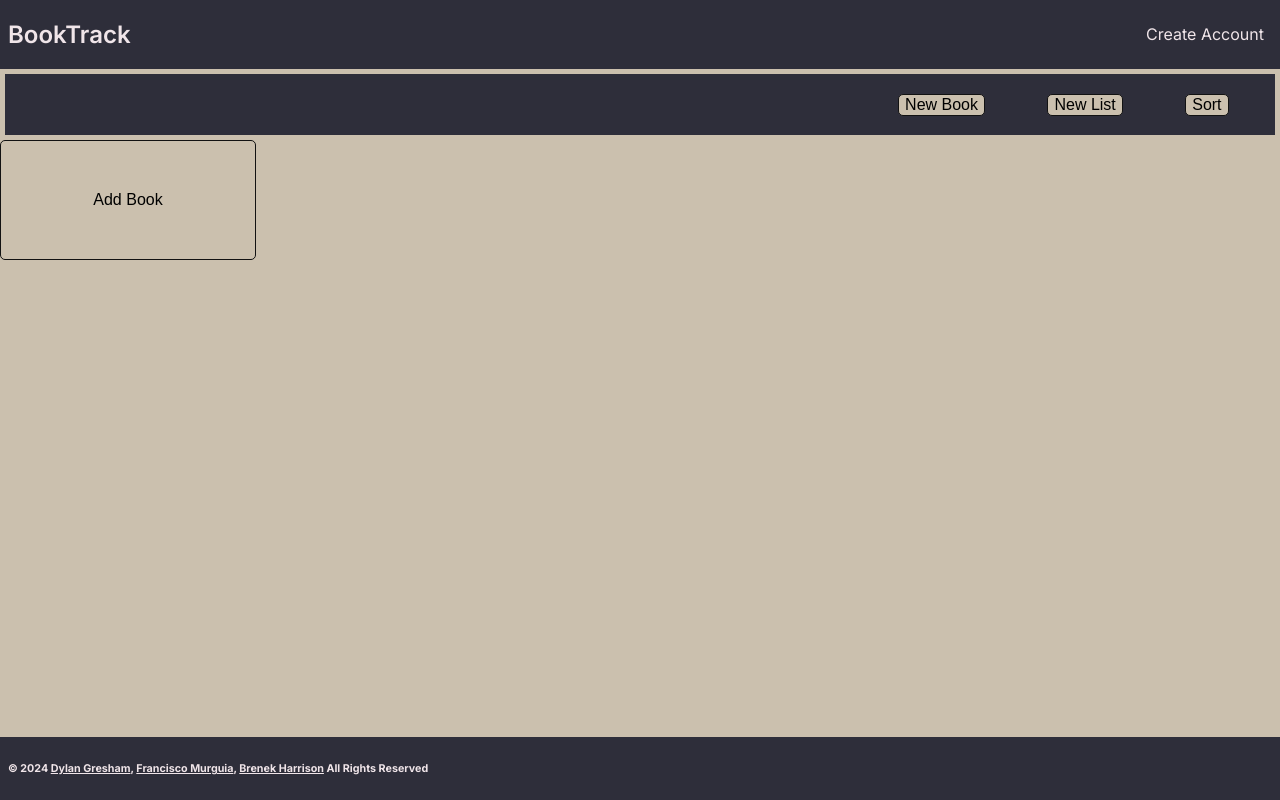
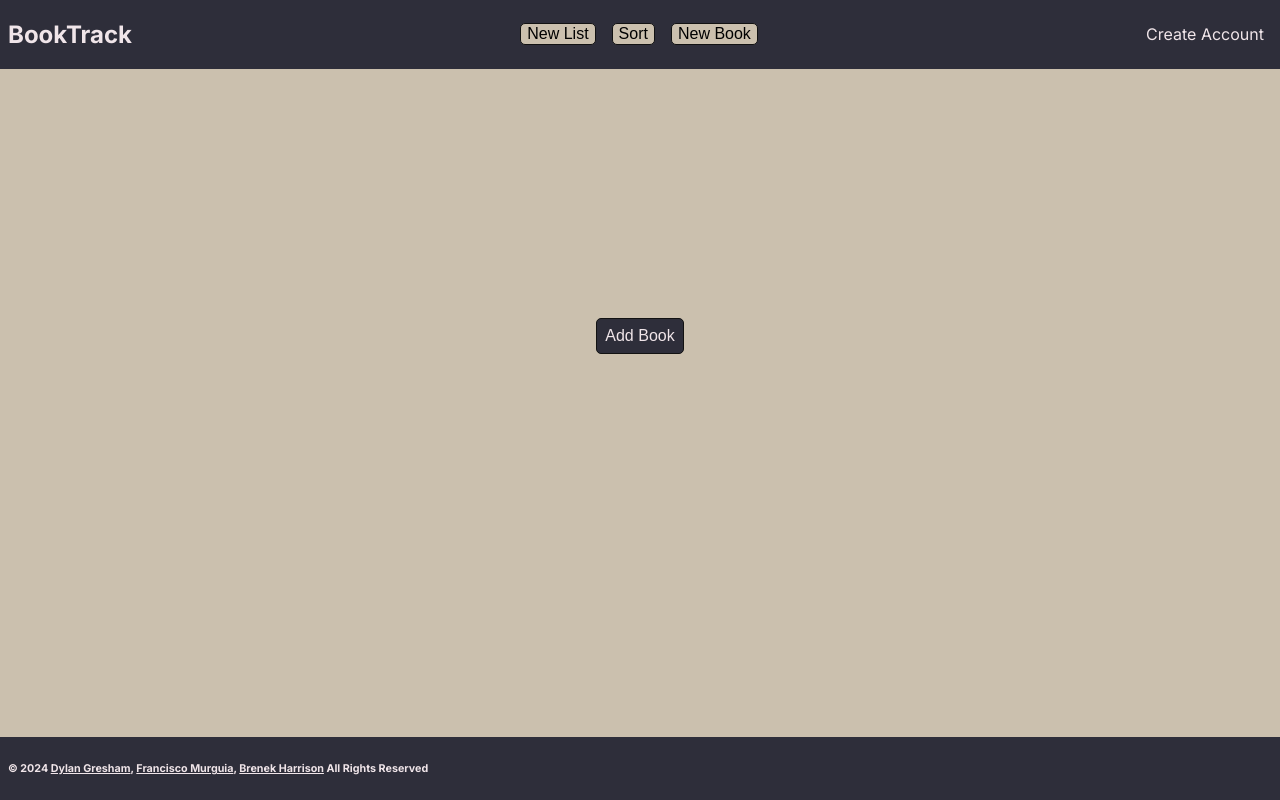
Before and after one commit to Dylan-Gresham/BookTrack, a Next.js app: page /library in a window 1280 px wide. Built offline with nearby package versions, Linux system fonts and the light colour scheme.

Commit message:
Implements #2

```diff
--- a/src/app/components/header.tsx
+++ b/src/app/components/header.tsx
@@ -8,7 +8,7 @@ import { useAtomValue } from "jotai";
 // CSS imports
 import styles from "../styles/header.module.css";
 
-export default function Header() {
+export default function Header({ inLibrary = false }: { inLibrary: boolean }) {
   const userInfo = useAtomValue(userInfoAtom);
 
   if (userInfo !== null && userInfo.userConfig.username !== "") {
@@ -17,6 +17,46 @@ export default function Header() {
         <Link href="/" className={styles.link}>
           <h2>BookTrack</h2>
         </Link>
+        {inLibrary && (
+          <div className={styles.libraryControls}>
+            <button
+              type="button"
+              className={styles.libraryControlButton}
+              onClick={(e: React.MouseEvent<HTMLButtonElement>) => {
+                e.preventDefault();
+                e.stopPropagation();
+
+                console.log("New List button TODO!");
+              }}
+            >
+              New List
+            </button>
+            <button
+              type="button"
+              className={styles.libraryControlButton}
+              onClick={(e: React.MouseEvent<HTMLButtonElement>) => {
+                e.preventDefault();
+                e.stopPropagation();
+
+                console.log("Sort button TODO!");
+              }}
+            >
+              Sort
+            </button>
+            <button
+              type="button"
+              className={styles.libraryControlButton}
+              onClick={(e: React.MouseEvent<HTMLButtonElement>) => {
+                e.preventDefault();
+                e.stopPropagation();
+
+                console.log("New Book button TODO!");
+              }}
+            >
+              New Book
+            </button>
+          </div>
+        )}
         <div className={styles.headerButtonsContainer}>
           <Link href="/library" className={styles.link}>
             My Library
@@ -28,7 +68,22 @@ export default function Header() {
   } else {
     return (
       <header className={styles.headerContainer}>
-        <h2>BookTrack</h2>
+        <Link href="/" className={styles.link}>
+          <h2>BookTrack</h2>
+        </Link>
+        {inLibrary && (
+          <div className={styles.libraryControls}>
+            <button type="button" className={styles.libraryControlButton}>
+              New List
+            </button>
+            <button type="button" className={styles.libraryControlButton}>
+              Sort
+            </button>
+            <button type="button" className={styles.libraryControlButton}>
+              New Book
+            </button>
+          </div>
+        )}
         <div className={styles.headerButtonsContainer}>
           <Link href="/create-account" className={styles.link}>
             Create Account
--- a/src/app/library/page.tsx
+++ b/src/app/library/page.tsx
@@ -20,7 +20,7 @@ const CHUNK_SIZE = 5; // Library's row length
 export default function Library() {
   const userInfo = useAtomValue(userInfoAtom);
 
-  const userBooks: Array<BookType> = userInfo ? userInfo.userBooks : [];
+  let userBooks: Array<BookType> = userInfo ? userInfo.userBooks : [];
   let splitUserBooks: Array<Array<BookType>> = [];
 
   let chunk: Array<BookType> = [];
@@ -38,25 +38,13 @@ export default function Library() {
     bgColor = userInfo.userConfig.theme === "dark" ? "#CBC0AE" : "#5D707F";
   }
 
+  userBooks = [];
+
   let i = 0;
   return (
     <>
-      <Header />
+      <Header inLibrary={true} />
       <main className={styles.libraryMain} style={{ backgroundColor: bgColor }}>
-        <div className={(styles.sticky, styles.controls)}>
-          <span className={styles.controlPlaceholder}></span>
-          <div className={styles.controlButtonsContainer}>
-            <button type="button" className={styles.controlButton}>
-              New Book
-            </button>
-            <button type="button" className={styles.controlButton}>
-              New List
-            </button>
-            <button type="button" className={styles.controlButton}>
-              Sort
-            </button>
-          </div>
-        </div>
         {userBooks.length > 0 &&
           splitUserBooks.map((slice: Array<BookType>) => {
             return (
@@ -73,6 +61,7 @@ export default function Library() {
           })}
         {userBooks.length === 0 && (
           <button
+            className={styles.centeredButton}
             type="button"
             onClick={(e: React.MouseEvent<HTMLButtonElement>) => {
               e.preventDefault();
--- a/src/app/page.tsx
+++ b/src/app/page.tsx
@@ -51,8 +51,6 @@ export default function Home() {
 
   // Define behavior to do on first render
   useEffect(() => {
-    invoke("print_to_console", { msg: "Entering useEffect" });
-
     const initialize = async () => {
       let userConfig = await invoke<Config>("get_config_from_state");
       let userBooks = await invoke<BookList>("get_booklist_from_state");
@@ -63,8 +61,6 @@ export default function Home() {
     };
 
     initialize().catch((err) => console.error(err));
-
-    invoke("print_to_console", { msg: "State set" });
   }, []);
 
   return (
--- a/src/app/styles/header.module.css
+++ b/src/app/styles/header.module.css
@@ -27,6 +27,18 @@
     font-weight: 600;
 }
 
+.libraryControls {
+    display: flex;
+    flex-wrap: wrap;
+    gap: clamp(0.5rem, 1rem, 1.5rem);
+    justify-content: space-evenly;
+    align-content: center;
+}
+
+.libraryControlButton {
+    background-color: #CBC0AE;
+}
+
 .headerButtonsContainer {
     display: flex;
     flex-wrap: wrap;
--- a/src/app/styles/library.module.css
+++ b/src/app/styles/library.module.css
@@ -2,37 +2,16 @@
     height: 100%;
     width: 100%;
     display: grid;
-    grid-template-rows: 0.6fr 1fr 1fr 1fr 1fr 1fr;
+    grid-template-rows: repeat(5, 1fr);
     grid-template-columns: 1fr 1fr 1fr 1fr 1fr;
 }
 
-.sticky {
-    position: sticky;
-    top: 10px;
+.centeredButton {
+    grid-row: 2 / span 2;
+    grid-column: 3;
+    justify-self: center;
+    align-self: center;
+    background-color: #2E2E3A;
+    color: #F0E5E9;
+    padding: clamp(0.25rem, 0.5rem, 0.75rem);
 }
-
-.controls {
-    margin: 5px;
-    background-color: #2E2E3A;
-    grid-row: 1;
-    grid-column: 1 / span 5;
-    display: grid;
-    grid-template-rows: 1fr;
-    grid-template-columns: 1fr 1fr 1fr;
-    justify-content: center;
-    align-items: center;
-}
-
-.controlPlaceholder {
-    grid-row: 1;
-    grid-column: 1 / span 2;
-}
-
-.controlButtonsContainer {
-    grid-row: 1;
-    grid-column: 3;
-    display: flex;
-    gap: clamp(0.5rem, 1rem, 1.5rem);
-    justify-content: space-evenly;
-    align-items: center;
-}
```
